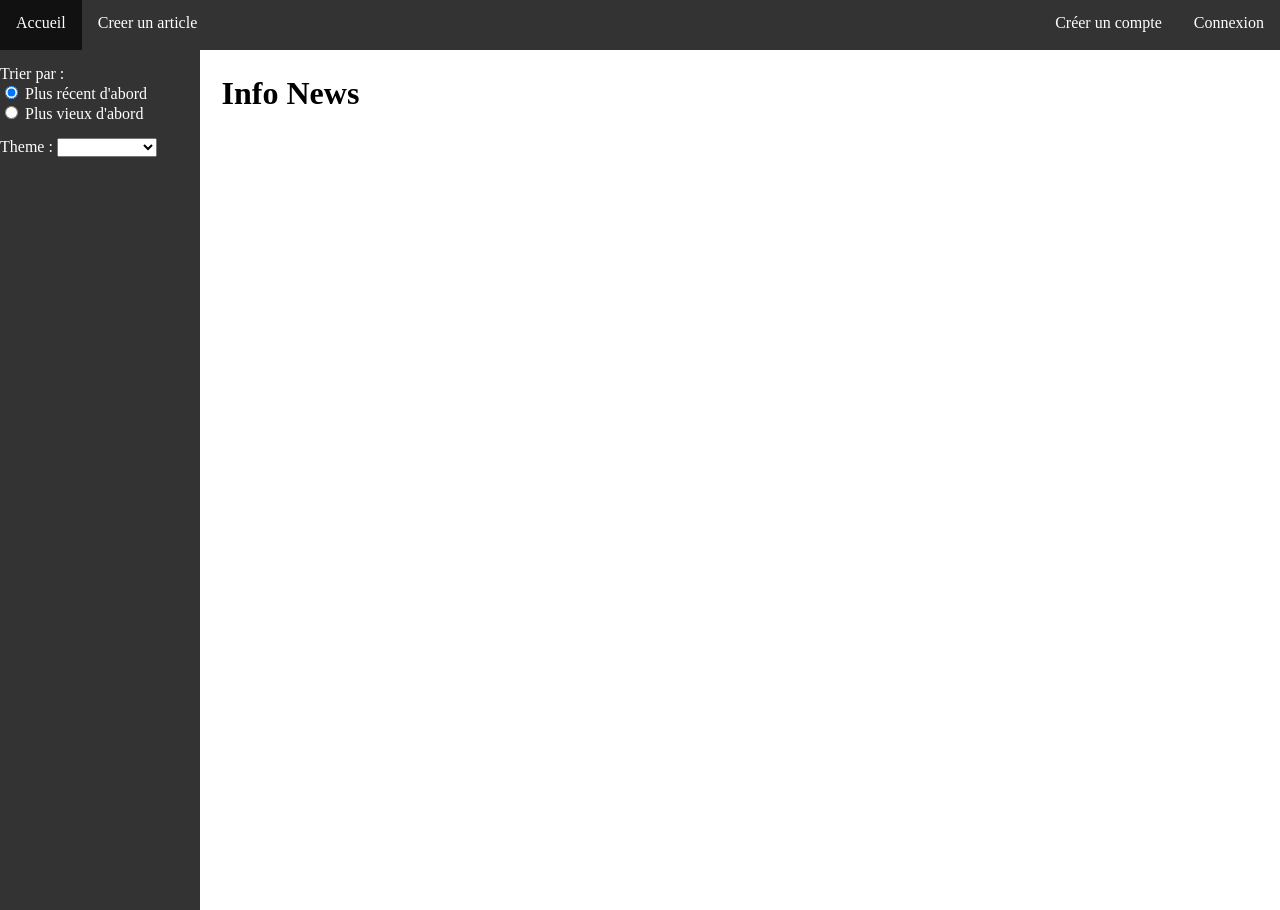
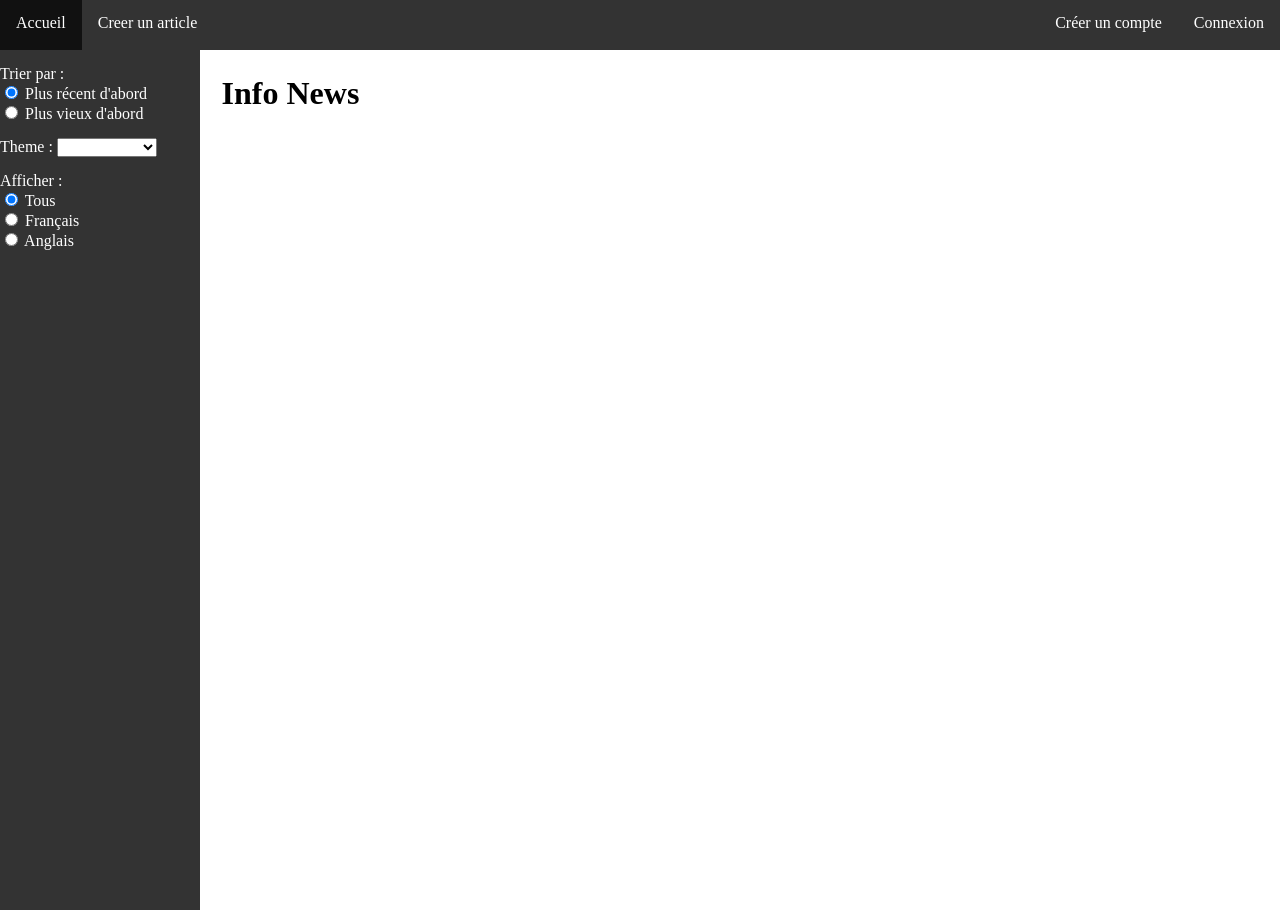
Before and after one commit to oxypomme/IUT-InfoNews, a PHP site: page / in a window 1280 px wide. Run offline with PHP 8.4, Linux system fonts and the light colour scheme; tables that the repository leaves empty or names only in its code hold one stand-in row (values such as "Sample post"); lists and menus that the app fills with data are empty.

Commit message:
added lang filter

```diff
--- a/index.php
+++ b/index.php
@@ -33,6 +33,21 @@
                     <select name="themes" id="themes" onfocus="onThemeFocus();"></select>
                 </label>
             </div>
+            <div>
+                Afficher :<br />
+                <label>
+                    <input type="radio" name="lang" value="" checked />
+                    Tous
+                </label>
+                <label>
+                    <input type="radio" name="lang" value="fr" />
+                    Français
+                </label>
+                <label>
+                    <input type="radio" name="lang" value="en" />
+                    Anglais
+                </label>
+            </div>
         </form>
     </aside>
 
--- a/js/apiController.js
+++ b/js/apiController.js
@@ -105,9 +105,9 @@ function getThemes(id = "", asyncProc = false) {
     }
 }
 
-function getNews(theme = "", sort = "", asyncProc = false) {
+function getNews(theme = "", sort = "", lang = "", asyncProc = false) {
     if (!asyncProc) {
-        var docJSON = JSON.parse(jsonRequest("models/news.php?Theme=" + theme + "&Sort=" + sort));
+        var docJSON = JSON.parse(jsonRequest("models/news.php?Theme=" + theme + "&Sort=" + sort + "&Lang=" + lang));
         var newsList = new Array();
         if (docJSON['news'] != null)
             docJSON['news'].forEach(news => {
@@ -115,7 +115,7 @@ function getNews(theme = "", sort = "", asyncProc = false) {
             });
         return newsList;
     } else {
-        jsonRequest("models/news.php?Theme=" + theme + "&Sort=" + sort, function (docJSON) {
+        jsonRequest("models/news.php?Theme=" + theme + "&Sort=" + sort + "&Lang=" + lang, function (docJSON) {
             var newsList = new Array();
             if (docJSON['news'] != null)
                 docJSON['news'].forEach(news => {
--- a/js/indexController.js
+++ b/js/indexController.js
@@ -73,9 +73,8 @@ function setupNews(array) {
     });
 }
 
-function getSort() {
+function getRadio(radios) {
     try {
-        var radios = document.getElementsByName('sort');
         for (var i = 0, length = radios.length; i < length; i++)
             if (radios[i].checked)
                 return radios[i].value;
@@ -91,7 +90,8 @@ function onLoad() {
 }
 
 function onFilterChange() {
-    getNews(document.getElementById("themes").value, getSort(), setupNews);
+    let test = getRadio(document.getElementsByName('lang'));
+    getNews(document.getElementById("themes").value, getRadio(document.getElementsByName('sort')), getRadio(document.getElementsByName('lang')), setupNews);
 }
 
 function onThemeFocus() {
--- a/models/news.php
+++ b/models/news.php
@@ -31,16 +31,19 @@ class News
 
 $raw = new NewsList;
 if (!isset($_POST['method']) or $_POST['method'] == 'GET') {
-    $theme = intval($_GET['Theme']);
     $sort = (isset($_GET['Sort']) ? strtoupper($_GET['Sort']) : 'DESC');
-    $lang = (isset($_GET['Lang']) ? strtoupper($_GET['Sort']) : 'DESC');
+    $theme = (isset($_GET['Theme']) ? $_GET['Theme'] : '');
+    $lang = (isset($_GET['Lang']) ? strtolower($_GET['Lang']) : '');
 
-    if ($theme == '')
-        $result = $objPdo->prepare("SELECT * FROM news ORDER BY date_news $sort");
-    else {
-        $result = $objPdo->prepare("SELECT * FROM news WHERE id_theme = :theme ORDER BY date_news $sort");
-        $result->bindValue('theme', $theme, PDO::PARAM_INT);
+    $sqlstr = 'SELECT * FROM news';
+    if ($theme != '') {
+        $sqlstr .= ' WHERE id_theme = ' . intval($theme);
     }
+    if ($lang != '') {
+        $sqlstr .= ($theme != '' ? ' AND' : ' WHERE') . ' language = "' . $lang . '"';
+    }
+    $sqlstr .= " ORDER BY date_news $sort";
+    $result = $objPdo->prepare($sqlstr);
 } else {
     if ($_POST['method'] == 'NEW') {
         $result = $objPdo->prepare("INSERT INTO `news`(`id_theme`, `content`, `id_redactor`, `language`) VALUES (:theme, :content, :redactor, :lang)");
```
